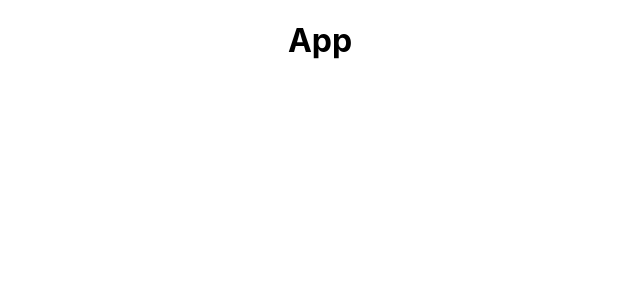
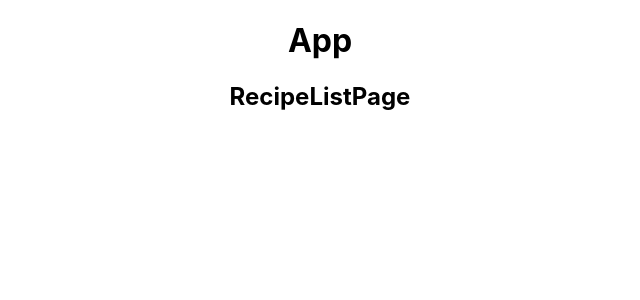
Before and after one commit to jordanepps/find-the-recipe-client, a React (Create React App) app: page /recipe-list in a window 1280 px wide. Shown: the top 300 px of the page, without its empty margins (320-960 px from the left). Built offline with nearby package versions, Linux system fonts and the light colour scheme.

Commit message:
Redirect to recipe list page after valid image submission

```diff
--- a/src/components/App/App.js
+++ b/src/components/App/App.js
@@ -1,6 +1,7 @@
 import React, { Component } from 'react';
 import { Route, Switch } from 'react-router-dom';
 import HomePage from '../../routes/HomePage/HomePage';
+import RecipeListPage from '../../routes/RecipeListPage/RecipeListPage';
 import './App.css';
 
 export default class App extends Component {
@@ -10,6 +11,7 @@ export default class App extends Component {
 				<h1>App</h1>
 				<Switch>
 					<Route exact path={'/'} component={HomePage} />
+					<Route path={'/recipe-list'} component={RecipeListPage} />
 				</Switch>
 			</div>
 		);
--- a/src/components/UploadForm/UploadForm.js
+++ b/src/components/UploadForm/UploadForm.js
@@ -4,12 +4,6 @@ import RecipeApiService from '../../services/recipe-api-service';
 
 export default class UploadForm extends Component {
 	static contextType = IngredientsContext;
-	// constructor(props) {
-	// 	super(props);
-	// 	this.state = {
-	// 		imageLink: ''
-	// 	};
-	// }
 
 	handleImageSumbit = e => {
 		e.preventDefault();
@@ -17,16 +11,15 @@ export default class UploadForm extends Component {
 		const { imageLink } = this.context;
 		RecipeApiService.getIngredients(imageLink)
 			.then(res => res.json())
-			.then(this.context.setIngredients)
+			.then(ingredients => {
+				this.context.setIngredients(ingredients);
+				this.props.history.push('/recipe-list');
+			})
 			.catch(err => {
 				this.context.setError(err);
 				this.context.clearIngredients();
 			});
 	};
-
-	// updateImageLink = imageLink => {
-	// 	this.setState({ imageLink });
-	// };
 
 	render() {
 		return (
--- a/src/routes/HomePage/HomePage.js
+++ b/src/routes/HomePage/HomePage.js
@@ -8,7 +8,7 @@ export default class HomePage extends Component {
 			<div>
 				<h2>HomePage</h2>
 				<IngredientsProvider>
-					<UploadForm />
+					<UploadForm {...this.props} />
 				</IngredientsProvider>
 			</div>
 		);
--- /dev/null
+++ b/src/routes/RecipeListPage/RecipeListPage.js
@@ -0,0 +1,11 @@
+import React, { Component } from 'react';
+
+export default class RecipeListPage extends Component {
+	render() {
+		return (
+			<div>
+				<h2>RecipeListPage</h2>
+			</div>
+		);
+	}
+}
```
